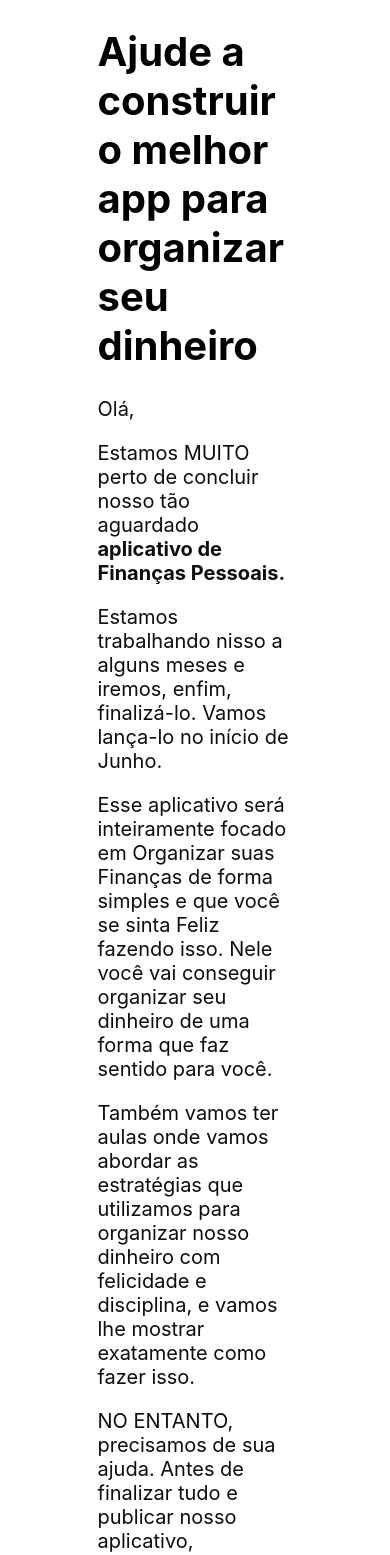
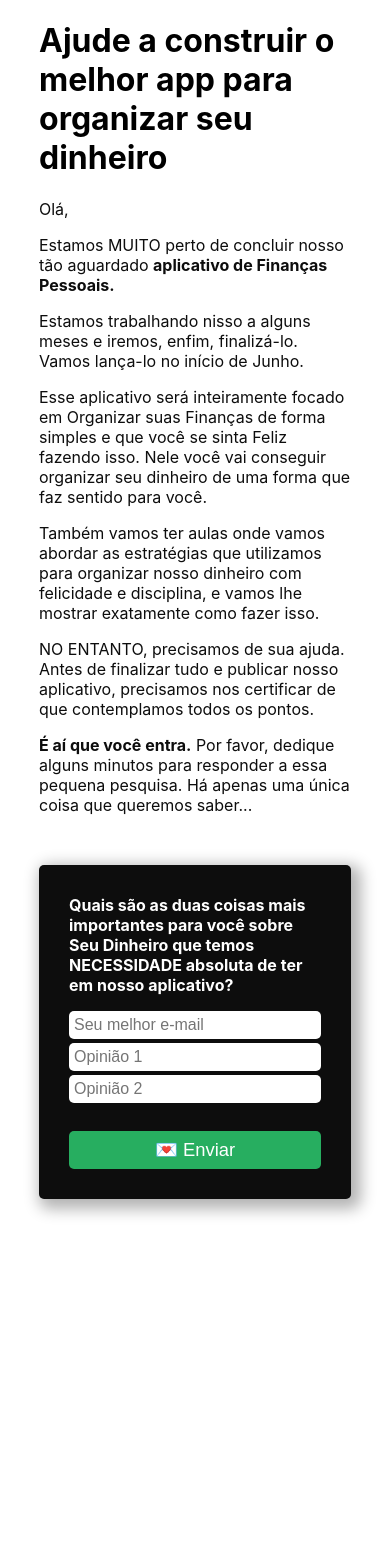
Before and after one commit to JosimarPintoCamilo/orfed, a Next.js app: page /inscricao in a window 390 px wide. Shown: the top 1555 px of the page. After the commit the page ends 1249 px from the top, so only its background shows below. Built offline with nearby package versions, Linux system fonts and the light colour scheme.

Commit message:
Adicionado campos de perguntas e aplicado responsividade

```diff
--- a/components/Subscribe.js
+++ b/components/Subscribe.js
@@ -2,7 +2,9 @@ import React, { useRef, useState } from 'react';
 
 export default function Subscribe() {
   // 1. Create a reference to the input so we can fetch/clear it's value.
-  const inputEl = useRef(null);
+  const inputEmail = useRef(null);
+  const inputCampo1 = useRef(null);
+  const inputCampo2 = useRef(null);
   // 2. Hold a message in state to handle the response from our API.
   const [message, setMessage] = useState('');
 
@@ -12,7 +14,9 @@ export default function Subscribe() {
     // 3. Send a request to our API with the user's email address.
     const res = await fetch('/api/subscribe', {
       body: JSON.stringify({
-        email: inputEl.current.value
+        email: inputEmail.current.value,
+        MMERGE6: inputCampo1.current.value,
+        MMERGE2: inputCampo2.current.value
       }),
       headers: {
         'Content-Type': 'application/json'
@@ -24,26 +28,29 @@ export default function Subscribe() {
 
     if (error) {
       // 4. If there was an error, update the message in state.
-      setMessage(error);
+      setMessage("Deu alguma coisa errada. Verifique seu e-mail.");
 
       return;
     }
 
     // 5. Clear the input value and show a success message.
-    inputEl.current.value = '';
-    setMessage('Success! 🎉 You are now subscribed to the newsletter.');
+    inputEmail.current.value = '';
+    inputCampo1.current.value = '';
+    inputCampo2.current.value = '';
+    setMessage('Obrigado! 🎉 Sua contribuição foi registrada com sucesso.');
   };
 
   return (
     <form onSubmit={subscribe}>
+
       <h3>
         Quais são as duas coisas mais importantes para você sobre Seu Dinheiro que temos NECESSIDADE absoluta de ter em nosso aplicativo?
       </h3>
       <input
         id="email-input"
         name="email"
-        placeholder="you@awesome.com"
-        ref={inputEl}
+        placeholder="Seu melhor e-mail"
+        ref={inputEmail}
         required
         type="email"
       />
@@ -51,7 +58,7 @@ export default function Subscribe() {
         id="pergunta1-input"
         name="MMERGE6"
         placeholder="Opinião 1"
-        ref={inputEl}
+        ref={inputCampo1}
         required
         type="text"
       />
@@ -59,16 +66,16 @@ export default function Subscribe() {
         id="pergunta2-input"
         name="MMERGE2"
         placeholder="Opinião 2"
-        ref={inputEl}
-        required
+        ref={inputCampo2}
         type="text"
       />
-      <div>
+      <strong>
         {
         message ? message : null
         }
-      </div>
-      <button type="submit">{'✨ Subscribe 💌'}</button>
+      </strong>
+      <button type="submit">{'💌 Enviar '}</button>
+
     </form>
   );
 }
--- a/pages/api/subscribe.js
+++ b/pages/api/subscribe.js
@@ -6,18 +6,18 @@ mailchimp.setConfig({
 });
 
 export default async (req, res) => {
-  const { email } = req.body;
+  const { email, MMERGE6, MMERGE2 } = req.body;
 
   if (!email) {
-    return res.status(400).json({ error: 'Email is required' });
+    return res.status(400).json({ error: 'Preencha com seu e-mail para enviar.' });
   }
 
   try {
     await mailchimp.lists.addListMember(process.env.MAILCHIMP_AUDIENCE_ID, {
       email_address: email,
       merge_fields: {
-        MMERGE6: "Pergunta 1",
-        MMERGE2: "Pergunta 2"
+        MMERGE6: MMERGE6,
+        MMERGE2: MMERGE2
       },
       tags: ["pag-incricao-semente-01"],
       status: 'subscribed'
@@ -25,6 +25,6 @@ export default async (req, res) => {
 
     return res.status(201).json({ error: '' });
   } catch (error) {
-    return res.status(500).json({ error: error.message || error.toString() });
+    return res.status(500).json({ error: error || error.toString() });
   }
 };
--- a/pages/inscricao.js
+++ b/pages/inscricao.js
@@ -8,6 +8,8 @@ function Inscricao() {
             <Head>
                 <title>Ajude</title>
                 <link rel="icon" href="/favicon.ico" />
+                <meta charset="utf-8" />
+                <meta name="viewport" content="width=device-width, initial-scale=1" />
             </Head>
 
             <h1>Ajude a construir o melhor app para organizar seu dinheiro</h1>
--- a/styles/globals.css
+++ b/styles/globals.css
@@ -18,3 +18,21 @@ a {
 * {
   box-sizing: border-box;
 }
+
+@media (max-width: 425px) {
+  html {
+    font-size: 50%;
+  }
+}
+
+@media (max-width: 375px) {
+  html {
+    font-size: 45%;
+  }
+}
+
+@media (max-width: 320px) {
+  html {
+    font-size: 43%;
+  }
+}
--- a/styles/inscricao.module.css
+++ b/styles/inscricao.module.css
@@ -1,5 +1,5 @@
 .container {
-  width: 50vw;
+  width: 80vw;
   max-width: 720px;
   margin: auto;
 }
@@ -12,3 +12,48 @@
   font-size: 2rem;
   color: #0d0d0d;
 }
+
+.container form {
+  margin-top: 50px;
+  width: 100%;
+  background: #0d0d0d;
+  border-radius: 5px;
+  display: flex;
+  flex-direction: column;
+  margin-bottom: 50px;
+  box-shadow: 5px 5px 15px 5px rgba(0, 0, 0, 0.3);
+  padding: 30px;
+}
+
+.container form > h3 {
+  color: white;
+  font-size: 2rem;
+  margin-top: 0;
+}
+
+.container form input {
+  color: #0d0d0d;
+  font-size: 2rem;
+  margin-bottom: 0.5rem;
+  border-radius: 5px;
+  padding: 5px;
+  border: none;
+}
+
+.container form strong {
+  margin-top: 10px;
+  margin-bottom: 10px;
+  color: white;
+  font-size: 2rem;
+}
+
+.container form button {
+  margin-top: 0.5rem;
+  padding: 1rem;
+  font-size: 2.3rem;
+  border-radius: 5px;
+  border: none;
+  cursor: pointer;
+  background: #27ae60;
+  color: white;
+}
```
